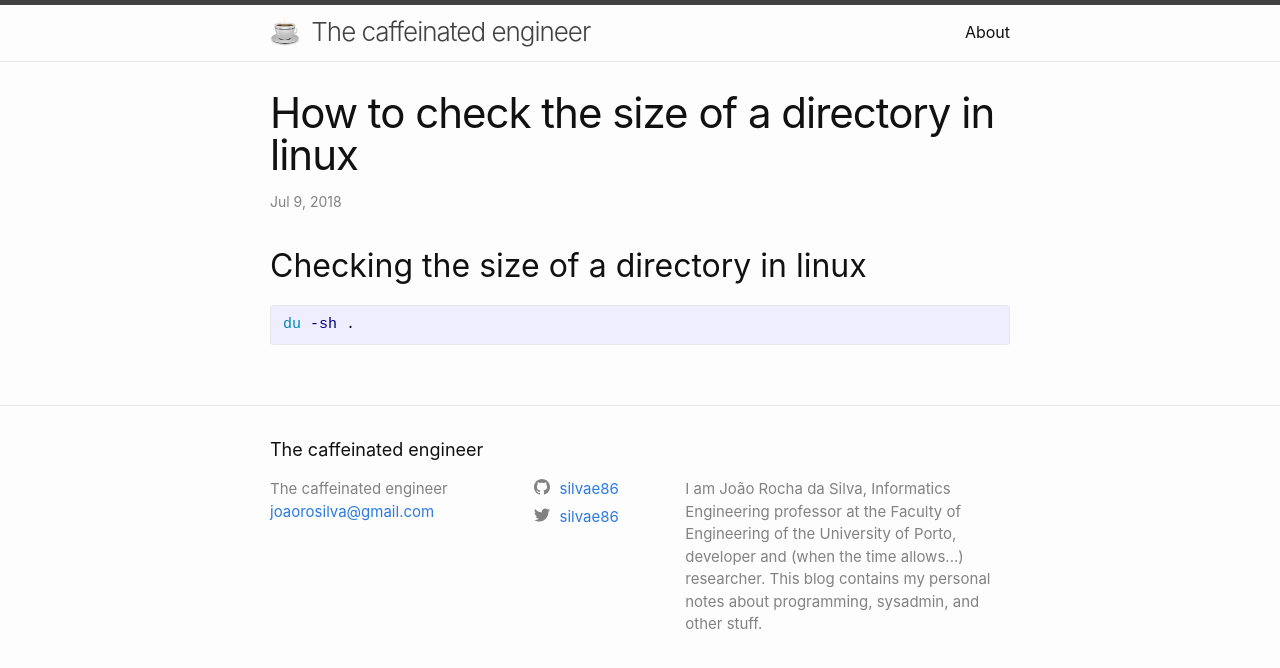
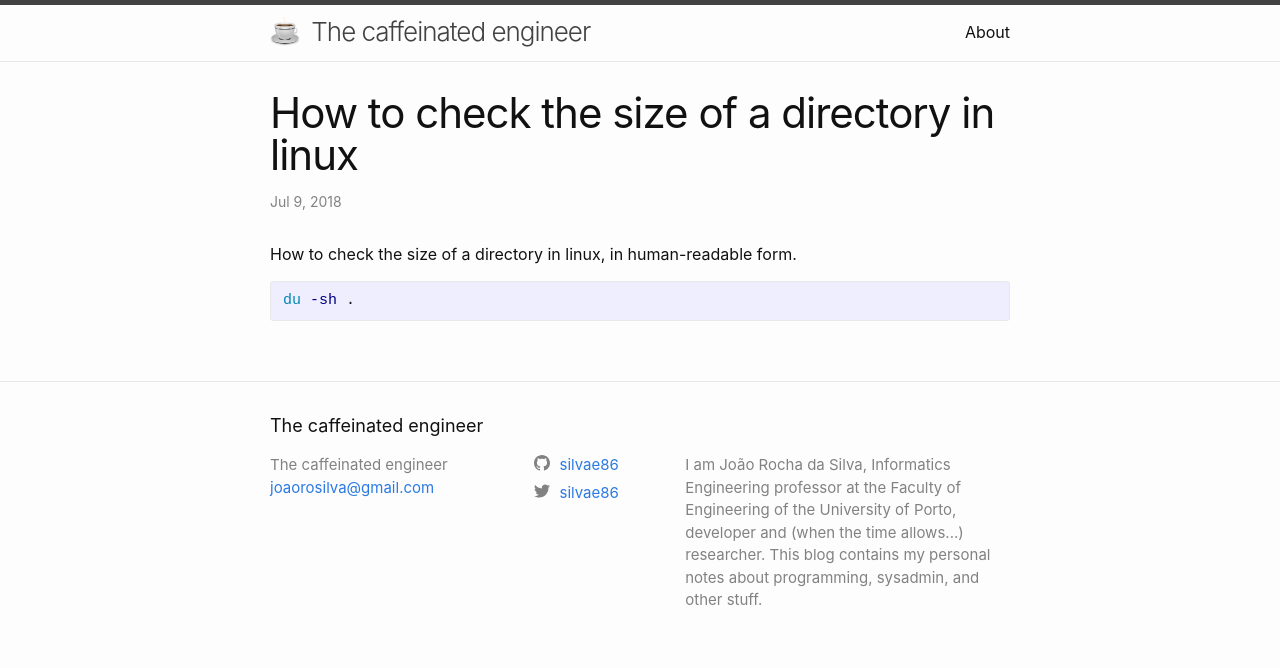
Before and after one commit to silvae86/silvae86.github.io, a Jekyll site: the page built from _posts/2018-07-09-see_size_of_dir_in_linux.markdown, in a window 1280 px wide. Shown: the top 668 px of the page. Built offline with Jekyll 4.4.1, drawn with Linux system fonts in a browser that asks for light colours.

Commit message:
Removed header formatting

```diff
--- a/_posts/2018-07-09-see_size_of_dir_in_linux.markdown
+++ b/_posts/2018-07-09-see_size_of_dir_in_linux.markdown
@@ -5,7 +5,7 @@ date:   2018-07-09 15:01:00 +0100
 categories: sysadmin linux cli directory size
 ---
 
-## Checking the size of a directory in linux
+How to check the size of a directory in linux, in human-readable form.
 
 {% highlight shell %}
 du -sh .
```
